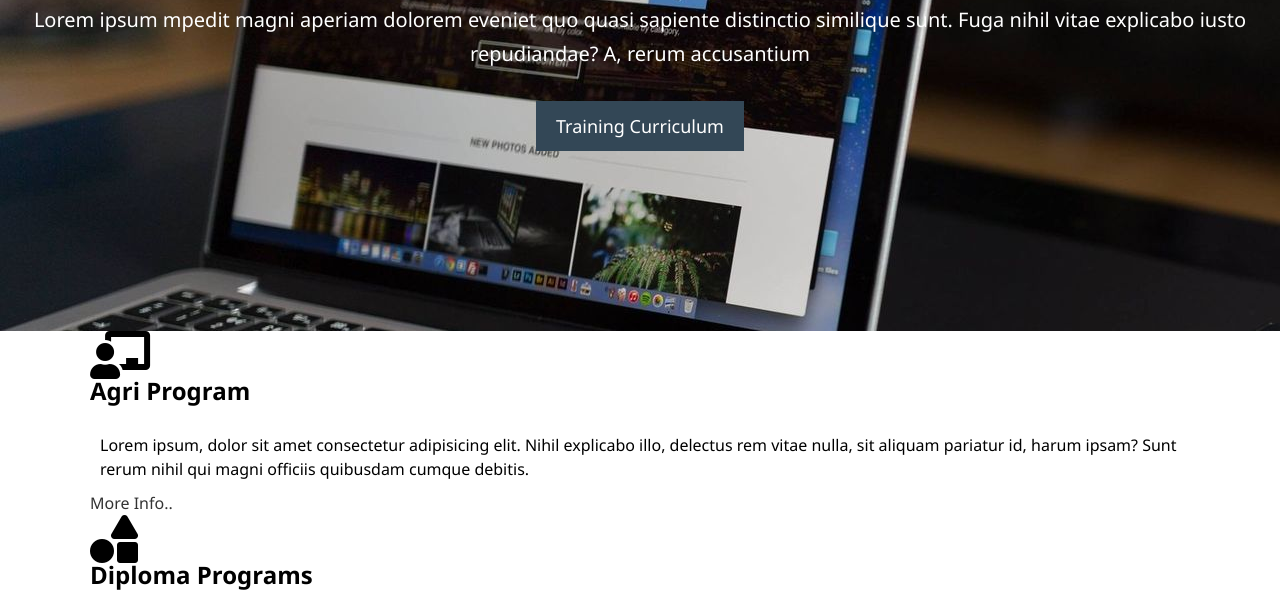
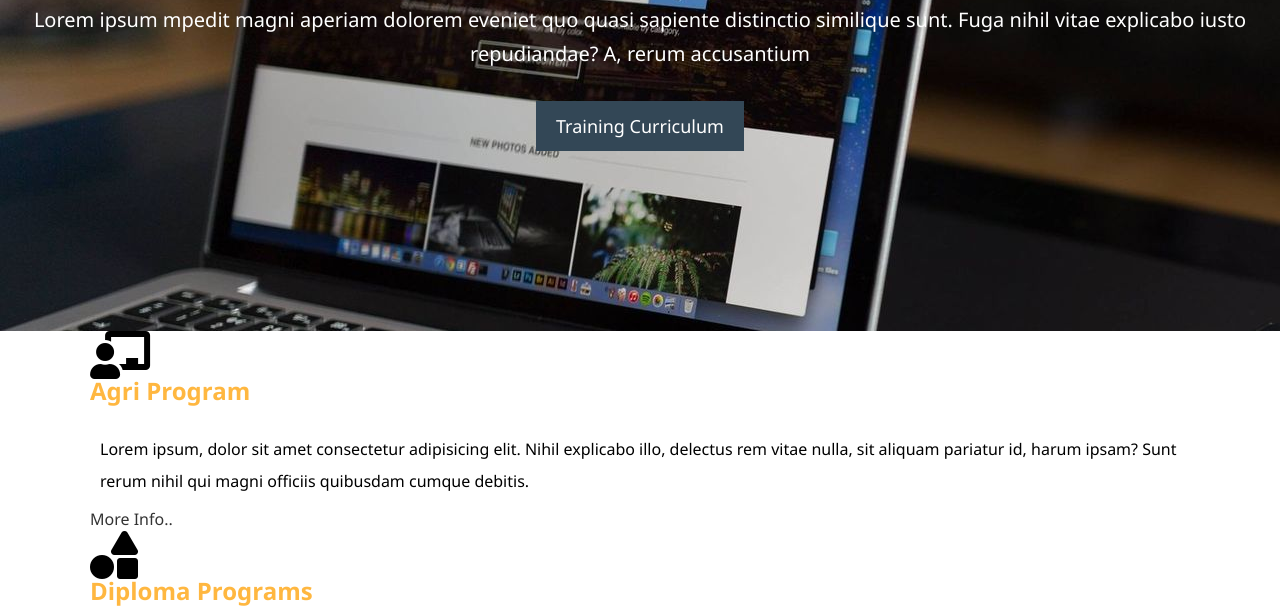
Before and after one commit to Lobelleflor18/workhardgithubfile, a plain HTML site: page index.html in a window 1280 px wide. Shown: the part 333-947 px from the top of the page. Drawn offline with Linux system fonts and the light colour scheme.

Commit message:
changed line-height and color

```diff
--- a/css/style.css
+++ b/css/style.css
@@ -112,3 +112,10 @@ max-width: 1100px;
 #about {
   height: 400px;
 }
+#about p {
+  line-height: 2em;
+}
+
+#about h2 {
+  color: #ffb740;
+}
```
